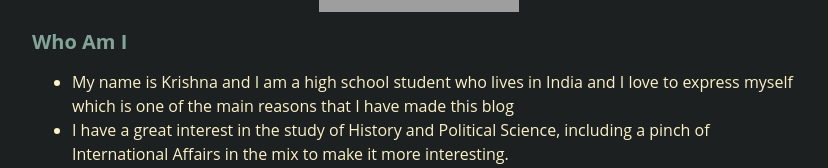
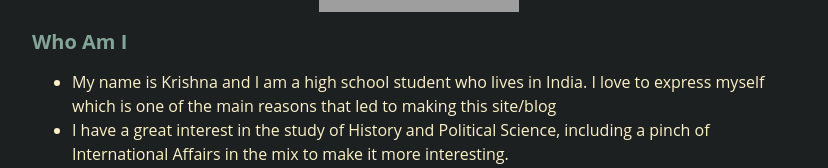
Before and after one commit to SleepBag123/sleepbag123.github.io, a plain HTML site: page index.html in a window 1280 px wide. Shown: the part 355-523 px from the top of the page, without its empty margins (221-1049 px from the left). Drawn offline with Linux system fonts and the light colour scheme; grey boxes are pictures that could not be loaded.

Commit message:
Nothing to say

```diff
--- a/index.html
+++ b/index.html
@@ -12,7 +12,7 @@
 
 <h2 id="who-am-i">Who Am I</h2>
 <ul>
-<li>My name is Krishna and I am a high school student who lives in India and I love to express myself which is one of the main reasons that I have made this blog</li>
+<li>My name is Krishna and I am a high school student who lives in India. I love to express myself which is one of the main reasons that led to making this site/blog</li>
 <li>I have a great interest in the study of History and Political Science, including a pinch of International Affairs in the mix to make it more interesting.</li>
 <li>I am also very interested in Linux and other free and open-source programmes. These FOSS technologies are also one of the main focusses of my blog in addition to the above mentioned topics</li>
 </ul>
```
